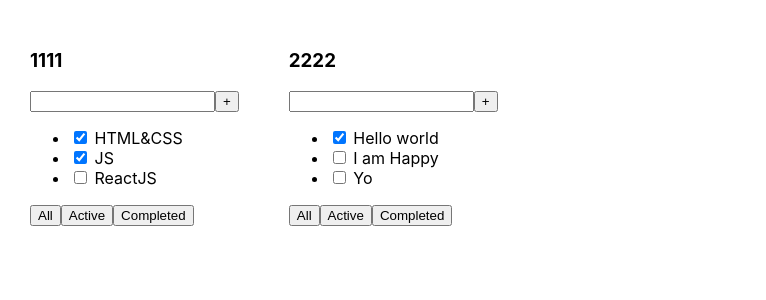
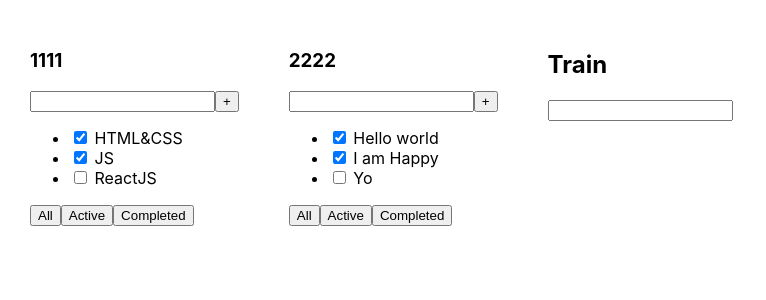
Before and after one commit to Alexei-Karamzin/todolist-ts, a React (Create React App) app: page / in a window 1280 px wide. Shown: the top 300 px of the page, without its empty margins (0-766 px from the left). Built offline with nearby package versions, Linux system fonts and the light colour scheme.

Commit message:
'traning'

```diff
--- a/src/App.tsx
+++ b/src/App.tsx
@@ -1,17 +1,18 @@
 import React from 'react';
 import './App.css';
-import {TodoList} from "./TodoList";
+import {TasksType, TodoList} from "./TodoList";
+import {Input} from "./input";
 
 
 export function App() {
-    const tasks1 = [
+    const tasks1: Array<TasksType> = [
         {id: 1, title: "HTML&CSS", isDone: true},
         {id: 2, title: "JS", isDone: true},
         {id: 3, title: "ReactJS", isDone: false}
     ]
-    const tasks2 = [
+    const tasks2: Array<TasksType> = [
         {id: 1, title: "Hello world", isDone: true},
-        {id: 2, title: "I am Happy", isDone: false},
+        {id: 2, title: "I am Happy", isDone: true},
         {id: 3, title: "Yo", isDone: false}
     ]
 
@@ -19,13 +20,7 @@ export function App() {
         <div className="App">
             <TodoList title={'1111'} tasks={tasks1}/>
             <TodoList title={'2222'} tasks={tasks2}/>
+            <Input title={'Train'} />
         </div>
     );
 }
-
-
-function Efu() {
-    return (
-        <div>yrfgyrgfryf</div>
-    )
-}
--- a/src/TodoList.tsx
+++ b/src/TodoList.tsx
@@ -5,7 +5,7 @@ type TodolistType = {
     tasks: Array<TasksType>
 }
 
-type TasksType = {
+export type TasksType = {
     id: number,
     title: string,
     isDone: boolean
--- /dev/null
+++ b/src/input.tsx
@@ -0,0 +1,14 @@
+import React from "react";
+
+type PropsType = {
+    title: string;
+}
+
+export function Input (props: PropsType){
+    return(
+        <div>
+            <h2>{props.title}</h2>
+            <input/>
+        </div>
+    )
+}
```
